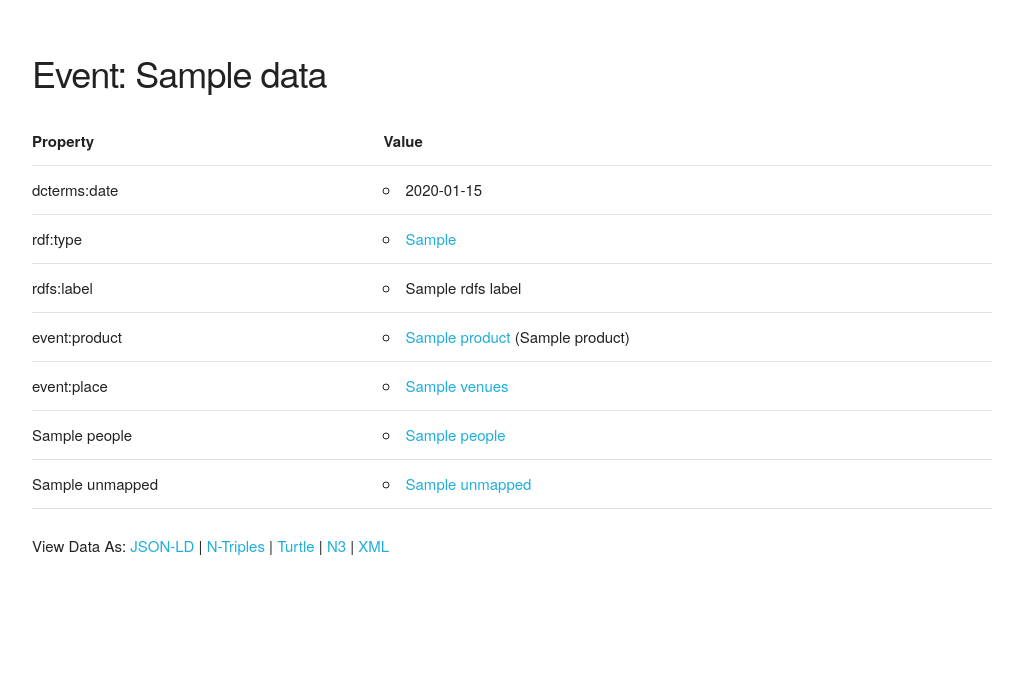
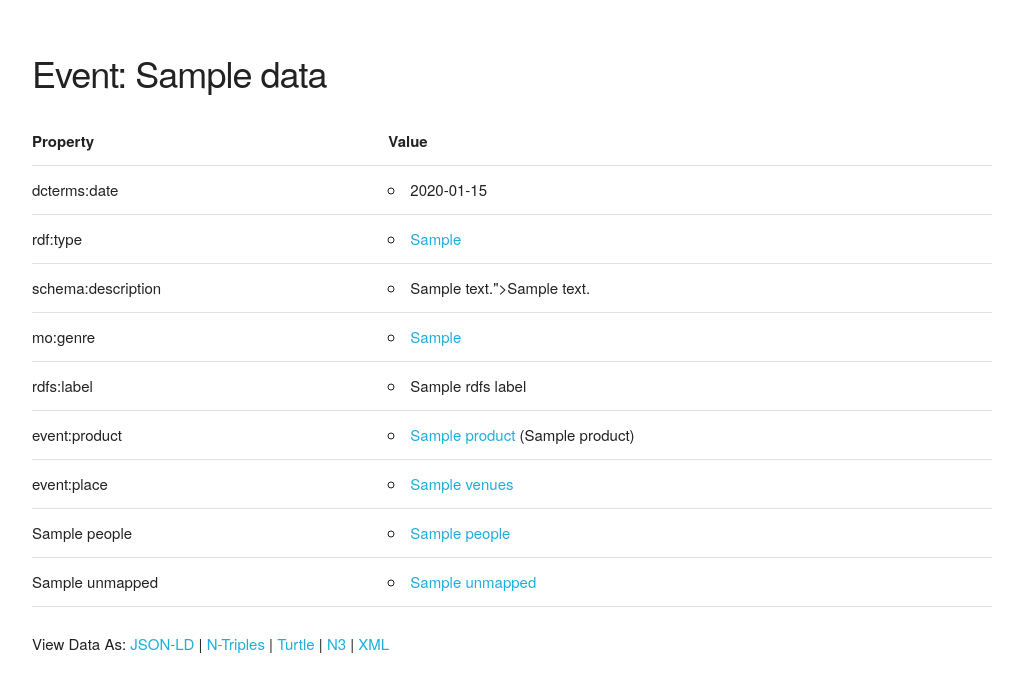
Before and after one commit to CarnegieHall/ch-lod-app, a Python web app: template templates/events/events.html in a window 1280 px wide. Shown: the part 63-755 px from the top of the page, without its empty margins (128-1151 px from the left). Run offline with Jinja, Linux system fonts and the light colour scheme; the template is opened without the code that fills it: most values are stand-ins (such as "Sample title", 1, 10 or a date in 2020).

Commit message:
Add genre and event type to display

```diff
--- a/templates/events/events.html
+++ b/templates/events/events.html
@@ -36,6 +36,33 @@
 			</ul>
 		</td>
       </tr>
+
+      {% if data.schema_description %}
+      <tr>
+        <td>schema:description</td>
+        <td>
+          	<ul>
+        			{% for values in data.schema_description %}
+					<li>{{values}}">{{values}}</li>
+        			{% endfor %}
+      		</ul>
+    	</td>
+      </tr>
+      {% endif %}
+
+      {% if data.mo_genre %}
+      <tr>
+        <td>mo:genre</td>
+        <td>
+          	<ul>
+        			{% for values in data.mo_genre %}
+           				<li><a href="{{values}}">{{values}}</a></li>
+        			{% endfor %}
+      		</ul>
+    </td>
+      </tr>
+      {% endif %}
+
       <tr>
         <td>rdfs:label</td>
         <td>
```
